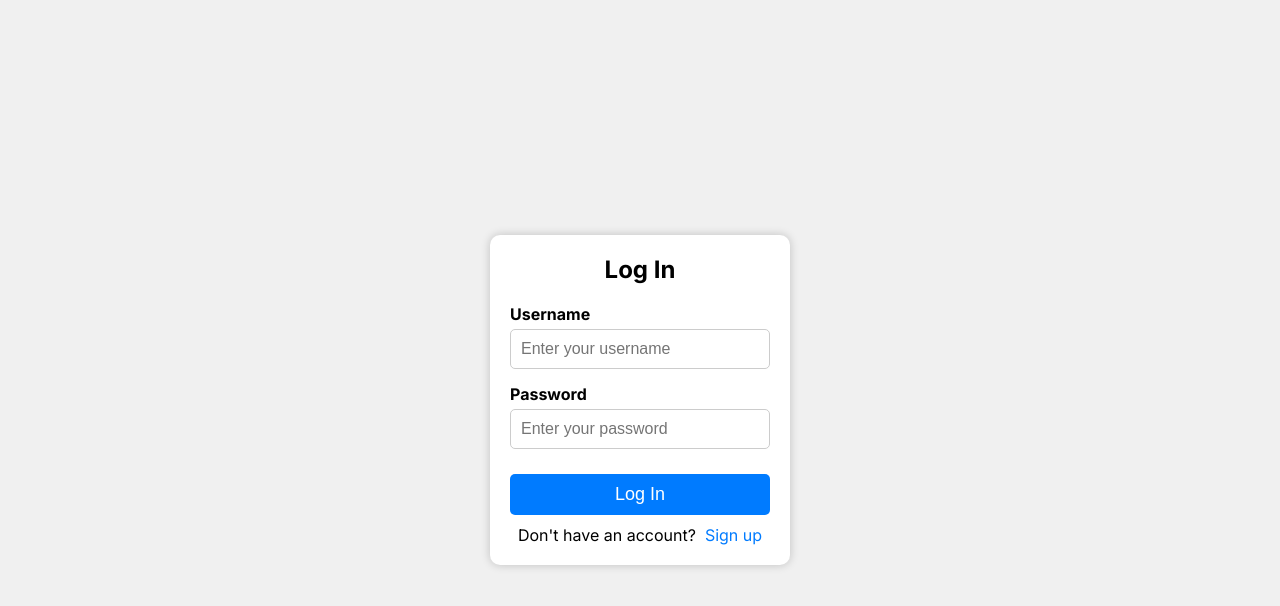
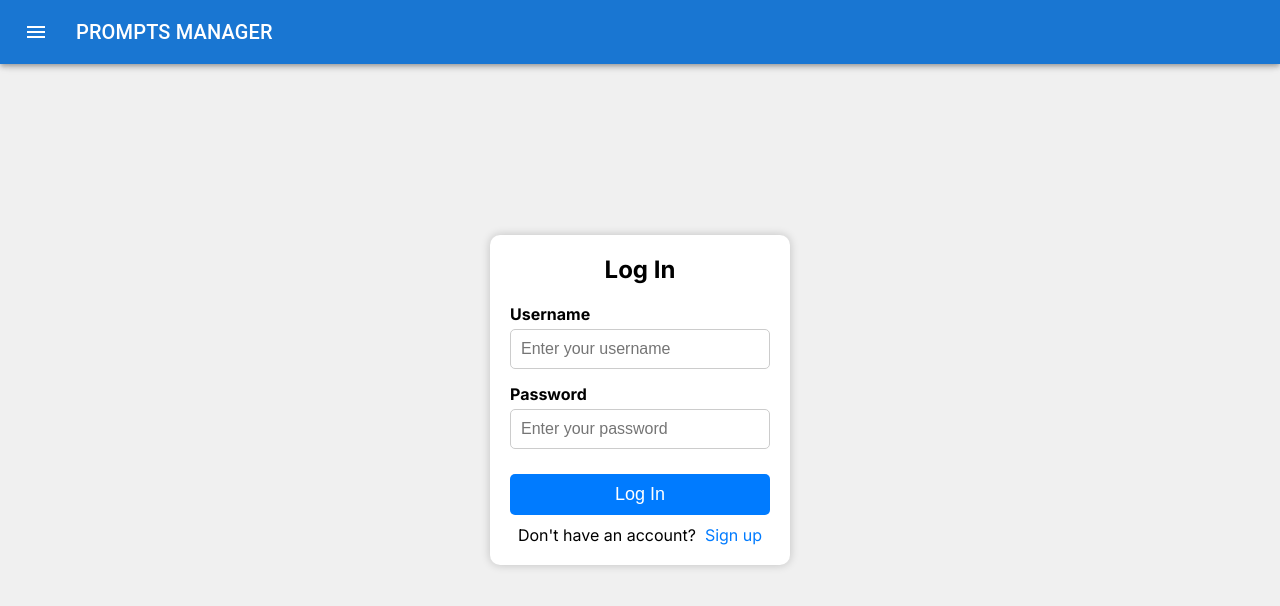
Before and after one commit to hmnhGeek/Text-Manager-UI, a Next.js app: page /login in a window 1280 px wide. Shown: the top 606 px of the page. Built offline with nearby package versions, Linux system fonts and the light colour scheme.

Commit message:
added material ui header, non-functional rn

```diff
--- /dev/null
+++ b/src/app/components/Header/Header.tsx
@@ -0,0 +1,96 @@
+"use client";
+
+import React from 'react';
+import AppBar from '@mui/material/AppBar';
+import Box from '@mui/material/Box';
+import Toolbar from '@mui/material/Toolbar';
+import Typography from '@mui/material/Typography';
+import IconButton from '@mui/material/IconButton';
+import MenuIcon from '@mui/icons-material/Menu';
+import AccountCircle from '@mui/icons-material/AccountCircle';
+import MenuItem from '@mui/material/MenuItem';
+import Menu from '@mui/material/Menu';
+import { RootState } from '@/redux/store';
+import { connect } from 'react-redux';
+
+interface HeaderProps {
+    isAuthenticated: boolean;
+}
+
+const Header: React.FC<HeaderProps> = props => {
+  let { isAuthenticated } = props;
+  const [auth, setAuth] = React.useState(true);
+  const [anchorEl, setAnchorEl] = React.useState<null | HTMLElement>(null);
+
+  const handleChange = (event: React.ChangeEvent<HTMLInputElement>) => {
+    setAuth(event.target.checked);
+  };
+
+  const handleMenu = (event: React.MouseEvent<HTMLElement>) => {
+    setAnchorEl(event.currentTarget);
+  };
+
+  const handleClose = () => {
+    setAnchorEl(null);
+  };
+
+  return (
+    <Box sx={{ flexGrow: 1 }}>
+      <AppBar position="fixed">
+        <Toolbar>
+          <IconButton
+            size="large"
+            edge="start"
+            color="inherit"
+            aria-label="menu"
+            sx={{ mr: 2 }}
+          >
+            <MenuIcon />
+          </IconButton>
+          <Typography variant="h6" component="div" sx={{ flexGrow: 1 }}>
+            PROMPTS MANAGER
+          </Typography>
+          {isAuthenticated && (
+            <div>
+              <IconButton
+                size="large"
+                aria-label="account of current user"
+                aria-controls="menu-appbar"
+                aria-haspopup="true"
+                onClick={handleMenu}
+                color="inherit"
+              >
+                <AccountCircle />
+              </IconButton>
+              <Menu
+                id="menu-appbar"
+                anchorEl={anchorEl}
+                anchorOrigin={{
+                  vertical: 'top',
+                  horizontal: 'right',
+                }}
+                keepMounted
+                transformOrigin={{
+                  vertical: 'top',
+                  horizontal: 'right',
+                }}
+                open={Boolean(anchorEl)}
+                onClose={handleClose}
+              >
+                <MenuItem onClick={handleClose}>My account</MenuItem>
+              </Menu>
+            </div>
+          )}
+        </Toolbar>
+      </AppBar>
+    </Box>
+  );
+}
+
+const mapStateToProps = (state: RootState) => {
+    return {
+        isAuthenticated: state.auth.isAuthenticated,
+    };
+}
+
+export default connect(mapStateToProps, null)(Header);
--- a/src/app/layout.tsx
+++ b/src/app/layout.tsx
@@ -3,6 +3,7 @@
 import './globals.css'
 import { ReduxProvider } from '@/redux/ReduxProvider'
 import TokenExpirationChecker from './components/TokenExpirationChecker/TokenExpirationChecker'
+import Header from './components/Header/Header'
 
 const inter = Inter({ subsets: ['latin'] })
 
@@ -20,6 +21,7 @@
     <html lang="en">
       <body className={inter.className}>
         <ReduxProvider>
+          <Header />
           <TokenExpirationChecker minutes={1} />
           {children}
         </ReduxProvider>
```
